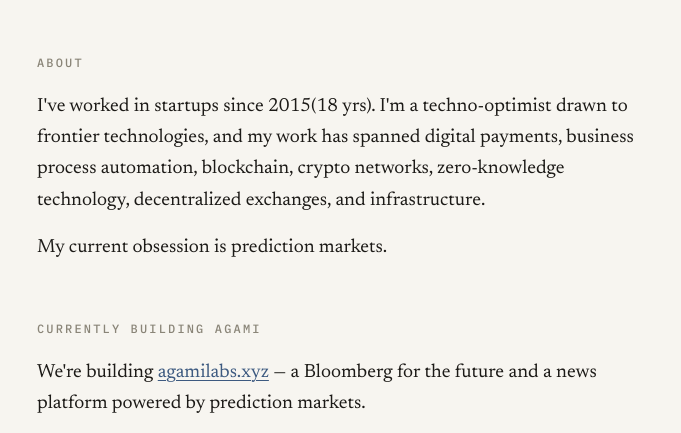
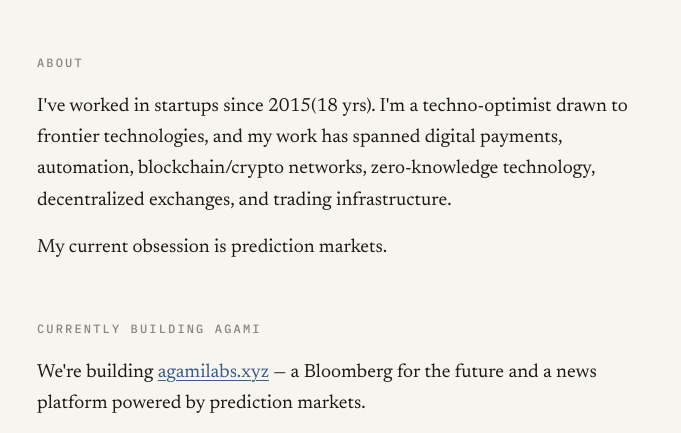
Before and after one commit to Varunk26/Varunk26.github.io, a plain HTML site: page index.html in a window 1280 px wide. Shown: the part 301-734 px from the top of the page, without its empty margins (293-974 px from the left). Drawn offline with Linux system fonts and the light colour scheme.

Commit message:
Refine About experience summary

```diff
--- a/index.html
+++ b/index.html
@@ -368,7 +368,7 @@ header p {
 
 <section class="about">
 <h2 class="label">About</h2>
-<p>I've worked in startups since 2015(18 yrs). I'm a techno-optimist drawn to frontier technologies, and my work has spanned digital payments, business process automation, blockchain, crypto networks, zero-knowledge technology, decentralized exchanges, and infrastructure.</p>
+<p>I've worked in startups since 2015(18 yrs). I'm a techno-optimist drawn to frontier technologies, and my work has spanned digital payments, automation, blockchain/crypto networks, zero-knowledge technology, decentralized exchanges, and trading infrastructure.</p>
 <p>My current obsession is prediction markets.</p>
 </section>
 
```
